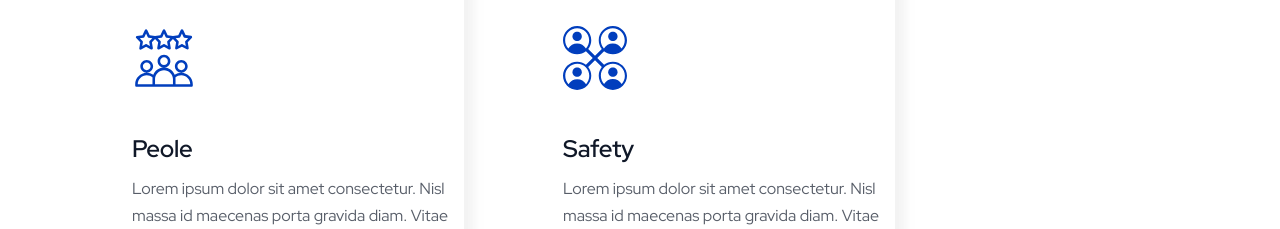
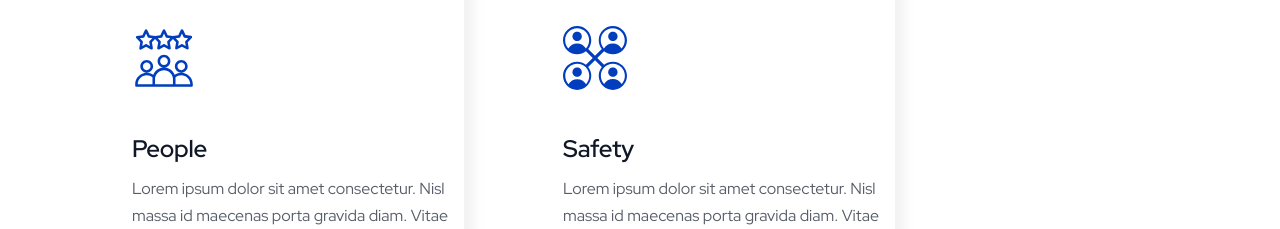
Before and after one commit to techiesodiq/bolt-v2, a React (Create React App) app: page /about in a window 1280 px wide. Shown: the part 2360-2589 px from the top of the page. Built offline with nearby package versions, Linux system fonts and the light colour scheme.

Commit message:
spelling correction

```diff
--- a/src/components/mission/Mission.jsx
+++ b/src/components/mission/Mission.jsx
@@ -113,7 +113,7 @@ const Mission = () => {
           >
             <ReviewImg src={customerReview} />
             <ReviewTextCard>
-              <ReviewTitle>Peole</ReviewTitle>
+              <ReviewTitle>People</ReviewTitle>
               <ReviewText>{description}</ReviewText>
             </ReviewTextCard>
           </ReviewCard>
```
